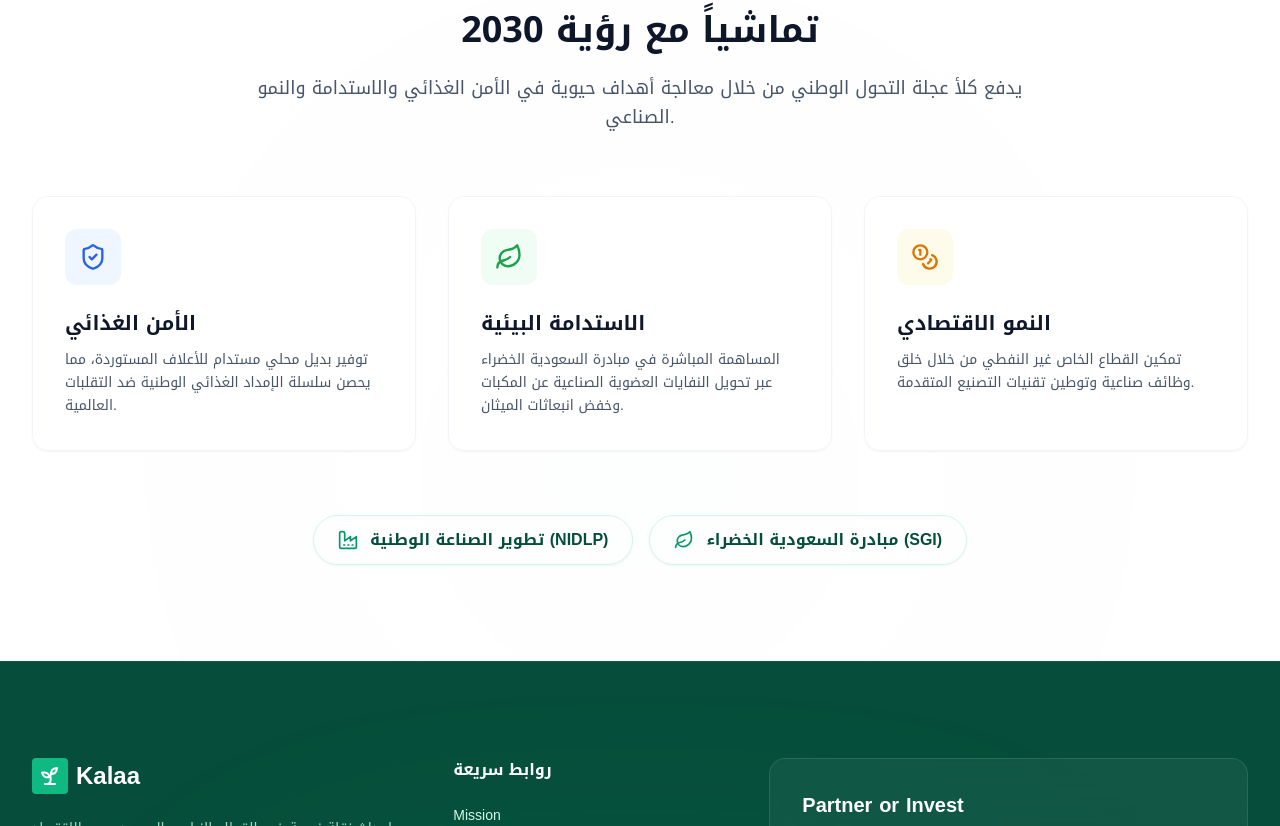
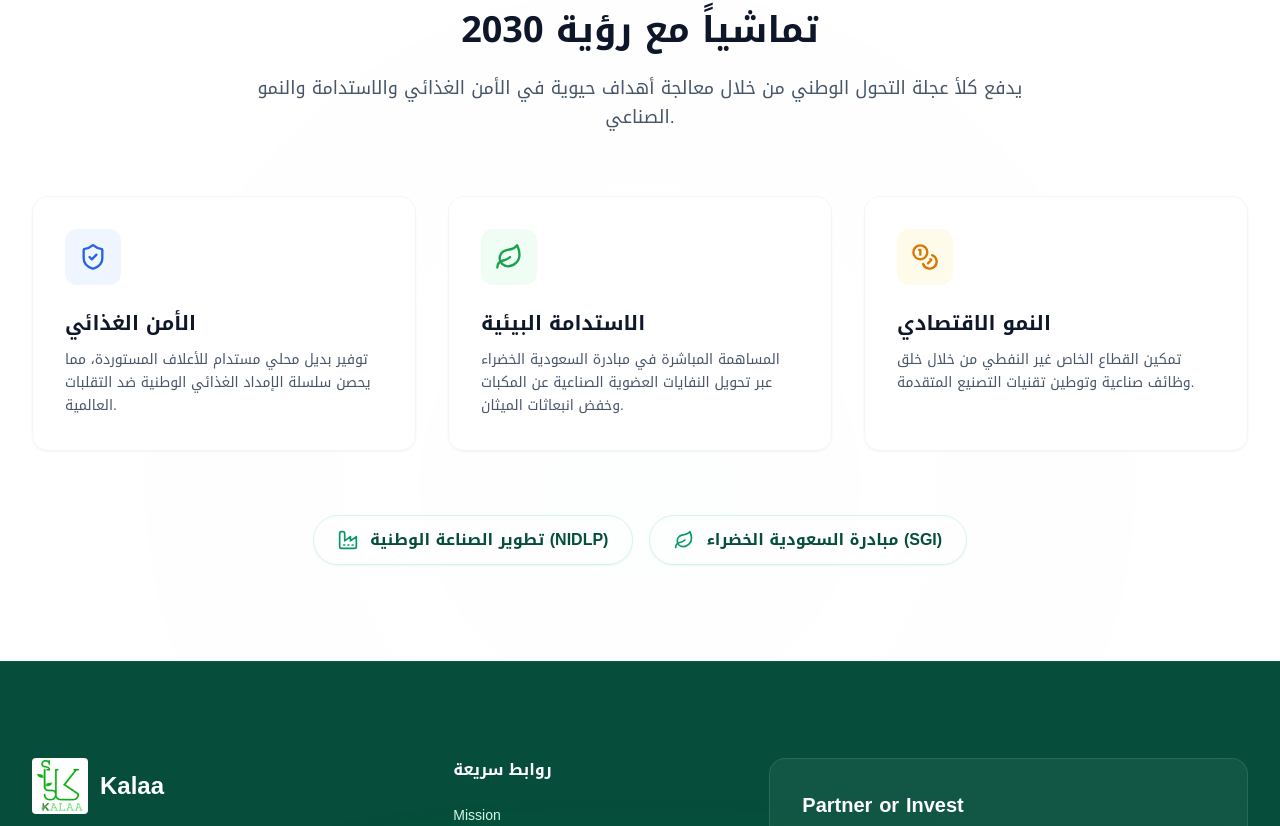
Before and after one commit to baaboud55/kalaa, a React (Vite) app: page / in a window 1280 px wide. Shown: the part 3183-4009 px from the top of the page. Built offline with nearby package versions, Linux system fonts and the light colour scheme.

Commit message:
Update footer with logo, certifications, barcode, and mobile tweaks

```diff
--- a/components/Footer.tsx
+++ b/components/Footer.tsx
@@ -18,10 +18,8 @@ const Footer: React.FC = () => {
         <div className="grid lg:grid-cols-12 gap-12 mb-16 items-start">
 
           <div className="lg:col-span-4">
-            <div className="flex items-center gap-2 mb-6 text-white">
-              <div className="bg-brand-500 p-1.5 rounded">
-                 <Sprout className="w-6 h-6" />
-              </div>
+            <div className="flex items-center gap-3 mb-6 text-white">
+              <img src="/logo.jpeg" alt="Kalaa Logo" className="w-14 h-14 rounded object-contain bg-white" />
               <span className="font-bold text-2xl">Kalaa</span>
             </div>
             <p className="max-w-sm text-sm leading-relaxed opacity-80 mb-8">
@@ -44,12 +42,19 @@ const Footer: React.FC = () => {
 
           <div className="lg:col-span-3">
             <h4 className="text-white font-bold mb-6">{t.links}</h4>
-            <ul className="space-y-3 text-sm">
+            <ul className="space-y-3 text-sm mb-10">
               {['Mission', 'Challenge', 'Solution', 'Vision'].map(item => (
                 <li key={item}>
                   <a href={`#${item.toLowerCase()}`} className="hover:text-brand-300 transition-colors inline-block">{item}</a>
                 </li>
               ))}
+            </ul>
+
+            <h4 className="text-white font-bold mb-6">{lang === 'ar' ? 'الاعتمادات الرسمية' : 'Official Certifications'}</h4>
+            <ul className="space-y-3 text-sm">
+              <li><a href="#" className="hover:text-brand-300 transition-colors inline-block">{lang === 'ar' ? 'السجل التجاري' : 'Commercial Registration'}</a></li>
+              <li><a href="#" className="hover:text-brand-300 transition-colors inline-block">{lang === 'ar' ? 'شهادة ضريبة القيمة المضافة' : 'VAT Certificate'}</a></li>
+              <li><a href="#" className="hover:text-brand-300 transition-colors inline-block">{lang === 'ar' ? 'ترخيص وزارة البيئة والمياه والزراعة' : 'MEWA License'}</a></li>
             </ul>
           </div>
 
@@ -58,8 +63,14 @@ const Footer: React.FC = () => {
           </div>
         </div>
 
-        <div className="border-t border-brand-800/50 pt-8 flex flex-col md:flex-row justify-between items-center gap-4 text-xs opacity-60">
+        <div className="border-t border-brand-800/50 pt-8 flex flex-col md:flex-row justify-between items-center gap-6 text-xs opacity-80">
           <p>{t.rights}</p>
+
+          <div className="flex flex-col items-center">
+            <span className="mb-2 font-semibold text-brand-300">{lang === 'ar' ? 'امسح الباركود' : 'Scan to Connect'}</span>
+            <img src="/qr-theme-soft-edges.png" alt="Kalaa QR Code" className="w-24 h-24 rounded-lg bg-white p-1" />
+          </div>
+
           <div className="flex gap-4">
             <a href="#" className="hover:text-white transition-colors">Privacy Policy</a>
             <a href="#" className="hover:text-white transition-colors">Terms of Service</a>
--- a/components/Hero.tsx
+++ b/components/Hero.tsx
@@ -37,7 +37,7 @@ const Hero: React.FC = () => {
   };
 
   return (
-    <section ref={ref} className="relative pt-32 pb-20 lg:pt-48 lg:pb-32 overflow-hidden bg-brand-900">
+    <section ref={ref} className="relative pt-24 pb-16 md:pt-32 md:pb-20 lg:pt-48 lg:pb-32 overflow-hidden bg-brand-900">
       {/* Background Animated Blob & Overlay */}
       <motion.div style={{ y: yBg, opacity: opacityBg }} className="absolute inset-0 z-0 overflow-hidden pointer-events-none">
         <motion.div
```
Also changed, not shown: public/qr-theme-soft-edges.png (renamed from qr-theme-soft-edges.png).
